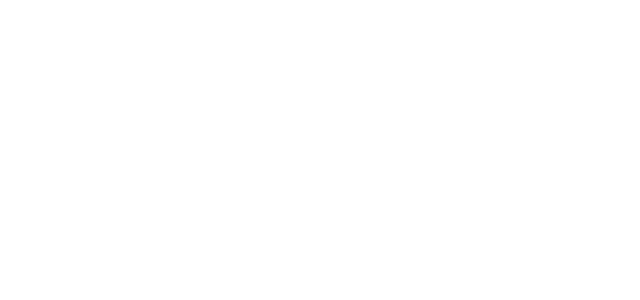
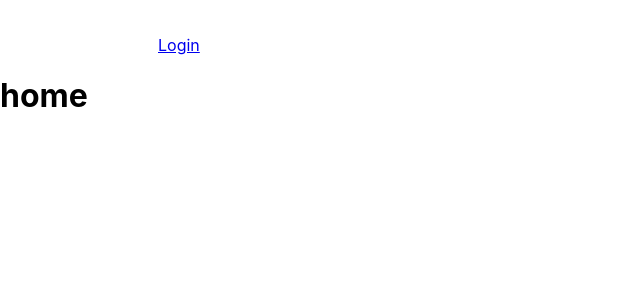
Before and after one commit to JaneTyrant/react-formik-application, a React (Create React App) app: page / in a window 1280 px wide. Shown: the top 300 px of the page, without its empty margins (0-640 px from the left). Built offline with nearby package versions, Linux system fonts and the light colour scheme.

Commit message:
Add header structure

```diff
--- a/src/components/Header/index.js
+++ b/src/components/Header/index.js
@@ -1,11 +1,21 @@
-import React from 'react';
+import React from "react";
+import { Link, useLocation } from "react-router-dom";
 
 const Header = () => {
-    return (
-        <div>
-
-        </div>
-    );
-}
+  const { pathname } = useLocation();
+  return (
+    <header>
+      <Link to="/">
+        <img src="./static/images/logo.png" alt="logo" />
+      </Link>
+      {pathname === "/login" ? (
+        <Link to="/signup">Signup</Link>
+      ) : (
+        <Link to="/login">Login</Link>
+      )}
+      <h1>home</h1>
+    </header>
+  );
+};
 
 export default Header;
```
